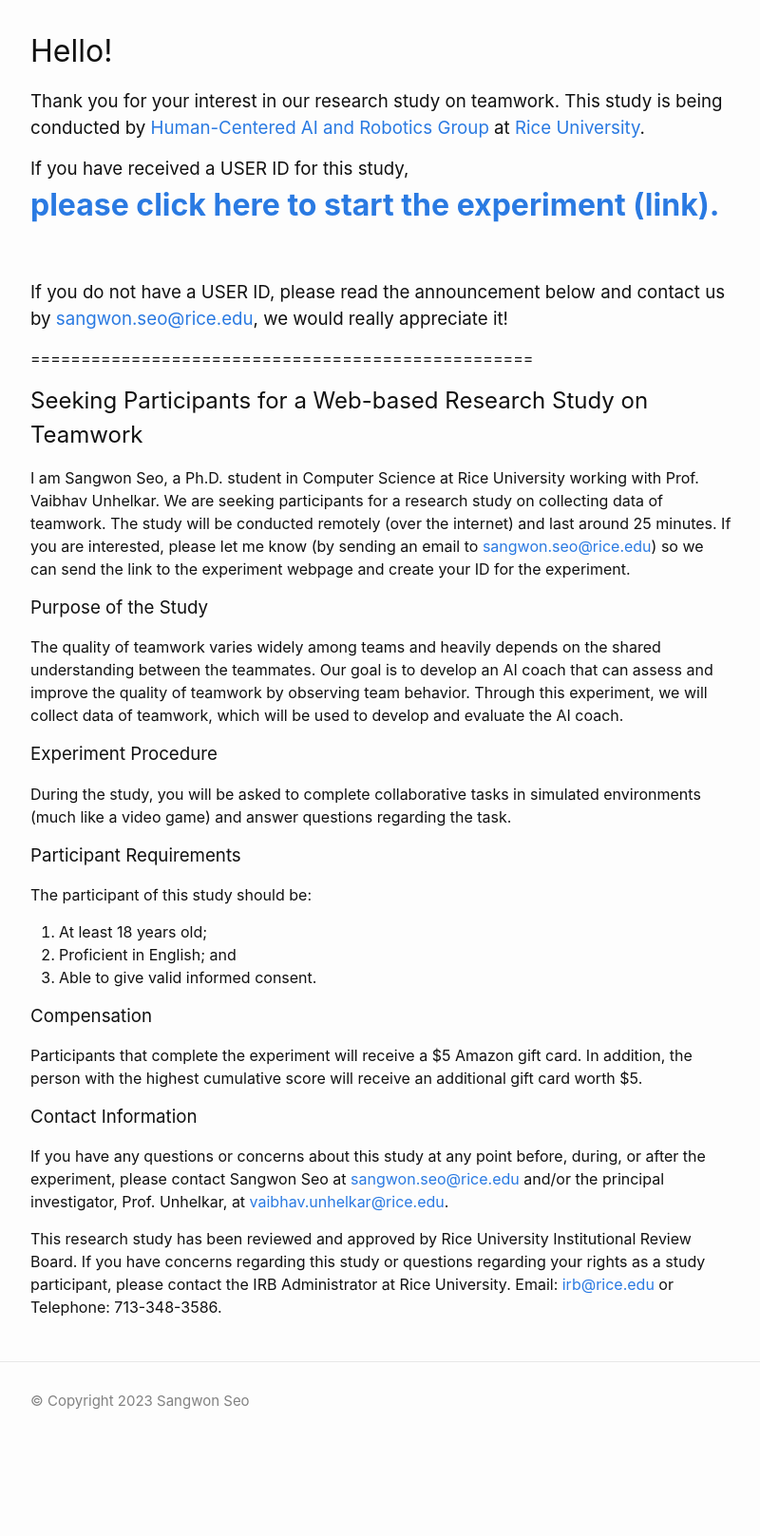
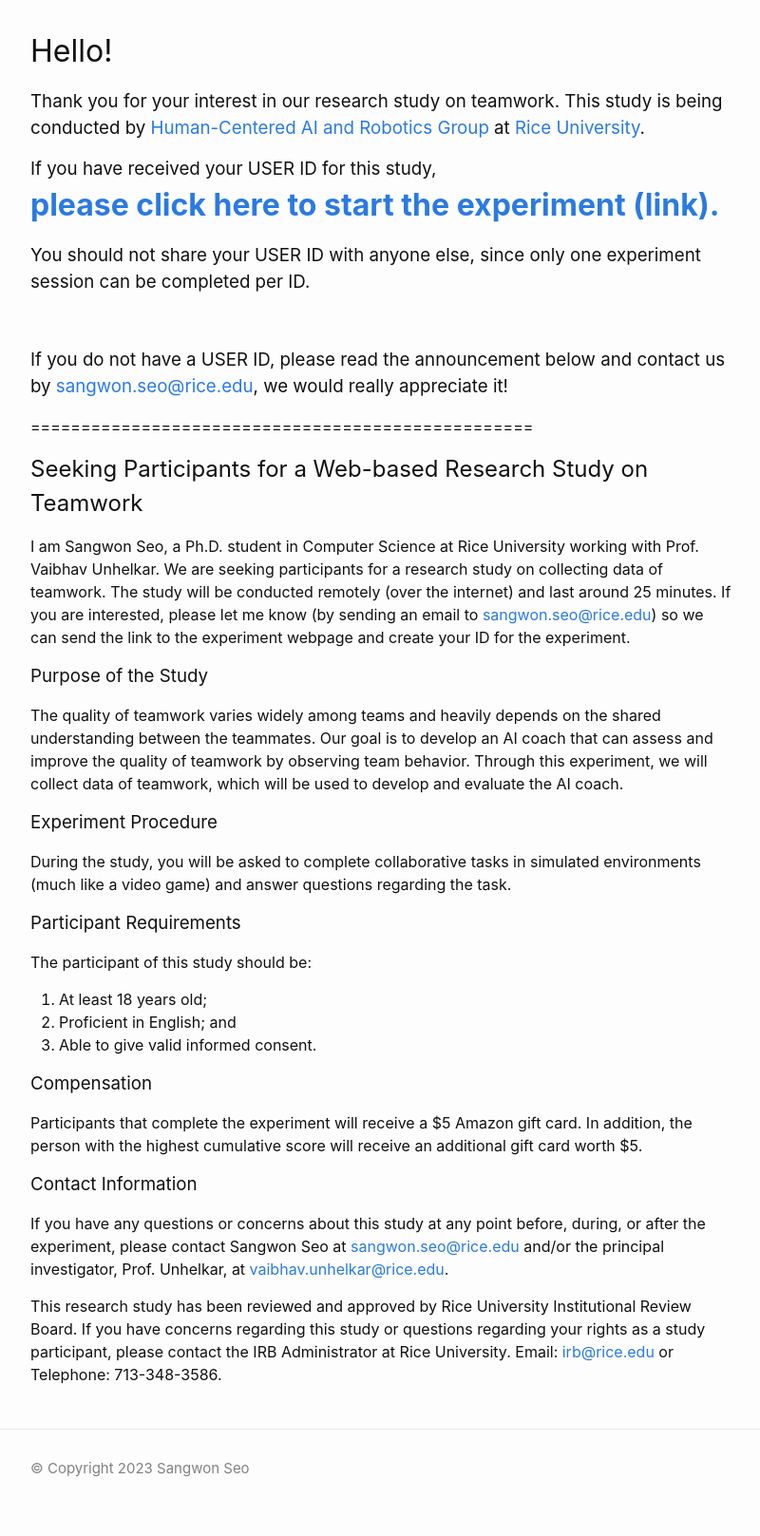
Before and after one commit to sangwon-seo/sangwon-seo.github.io, a Jekyll site: the page built from _pages/experiment.md, in a window 1280 px wide. Shown: the whole page at 95% size, without its empty margins (238-1038 px from the left). Built offline with Jekyll 4.4.1, drawn with Linux system fonts in a browser that asks for light colours; before the commit the page ends 1546 px from its top, so only the background shows below that.

Commit message:
experiment instruction fix

```diff
--- a/_pages/experiment.md
+++ b/_pages/experiment.md
@@ -7,7 +7,8 @@ permalink: /experiment
 
 ### Thank you for your interest in our research study on teamwork. This study is being conducted by [Human-Centered AI and Robotics Group](https://unhelkar.github.io/group/) at [Rice University](https://www.rice.edu/).
 
-### If you have received a USER ID for this study, **[<br /><font size="6"> please click here to start the experiment (link).</font>](http://35.164.191.72/)**
+### If you have received your USER ID for this study, **[<br /><font size="6"> please click here to start the experiment (link).</font>](http://35.164.191.72/)**
+### You should not share your USER ID with anyone else, since only one experiment session can be completed per ID.
 
 <br />
 
```
